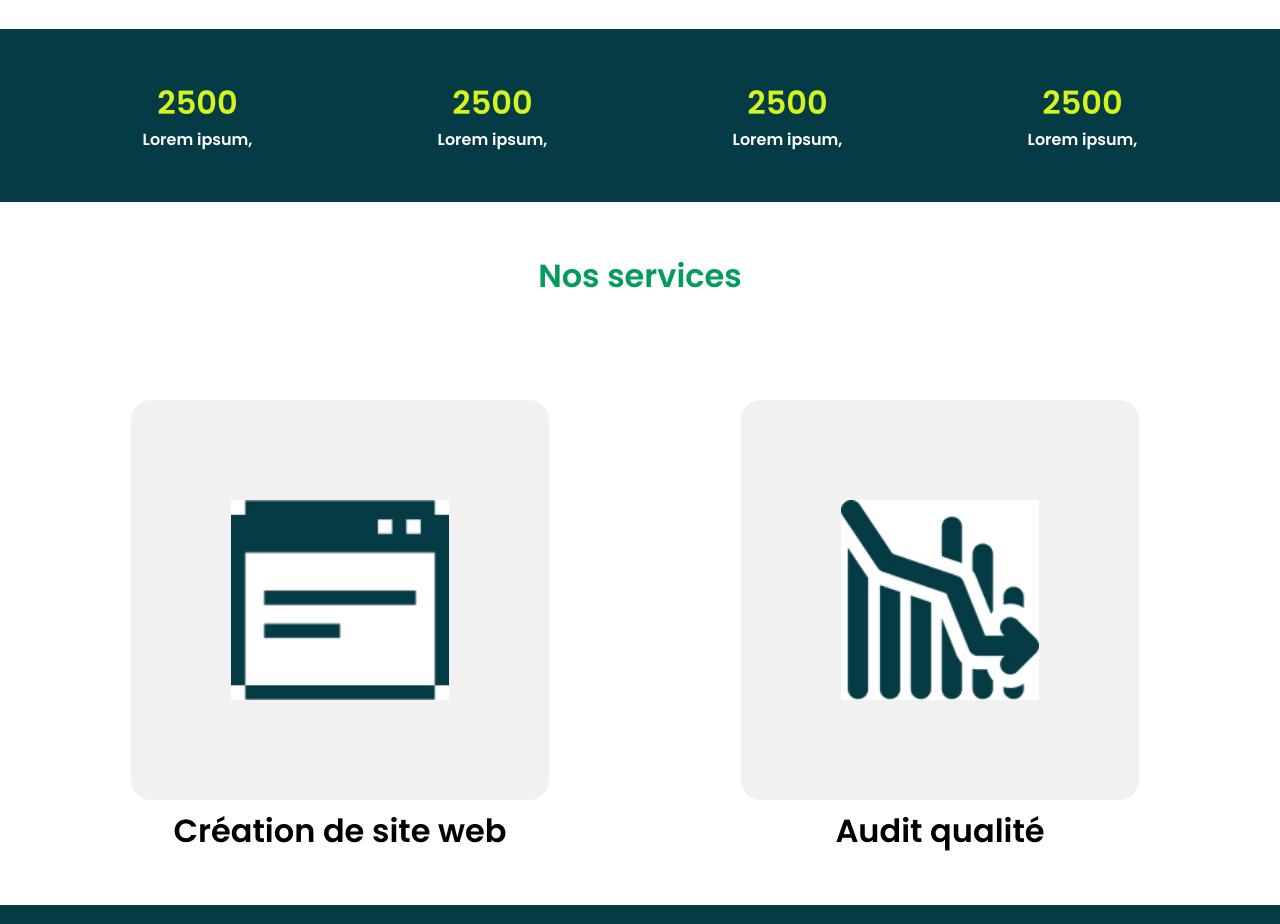
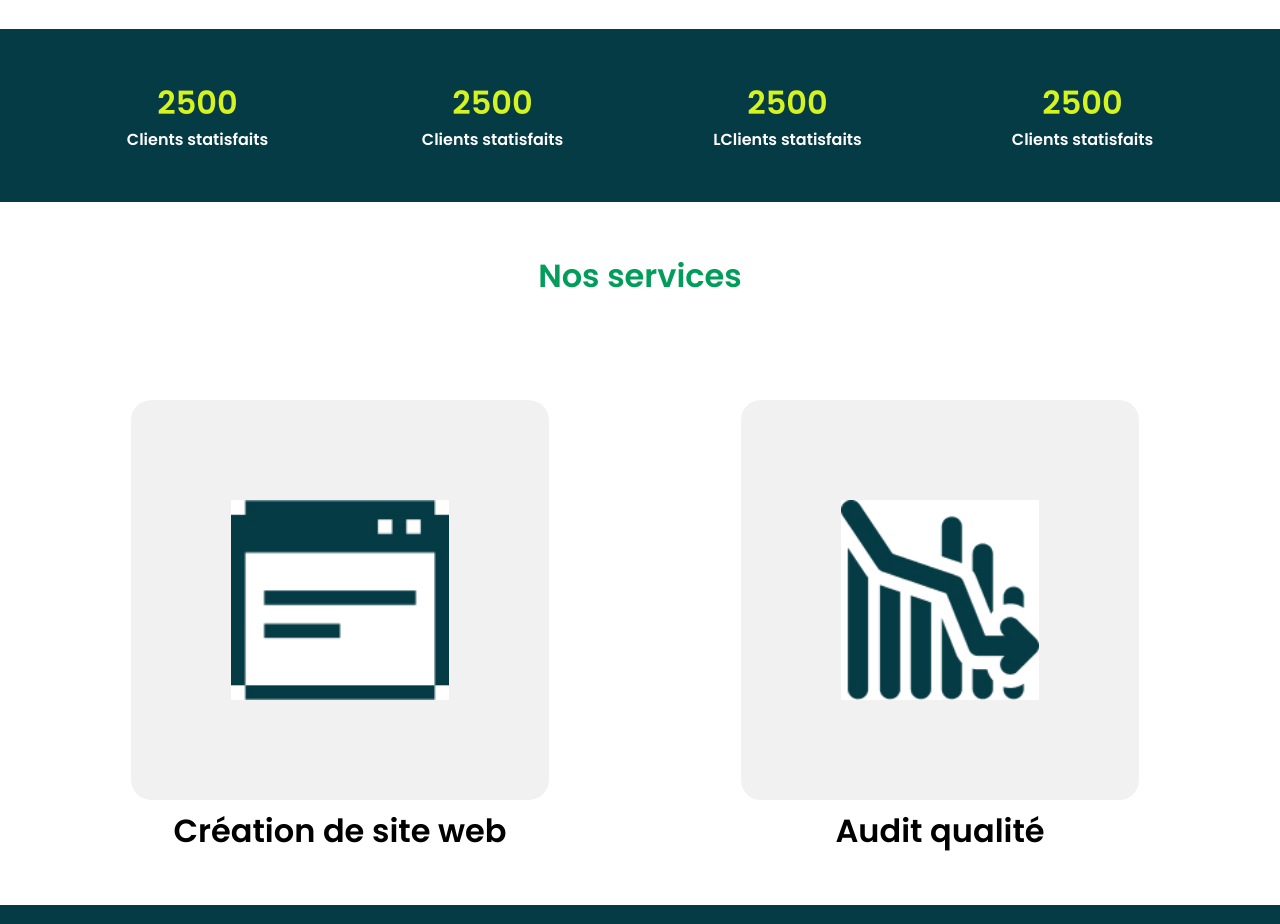
Before and after one commit to Kevin-morice/AgencEco, a plain HTML site: page index.html in a window 1280 px wide. Shown: the part 1400-2324 px from the top of the page. Drawn offline with Linux system fonts and the light colour scheme; a script that the page names is missing.

Commit message:
ajout des clients satisfaits

```diff
--- a/index.html
+++ b/index.html
@@ -85,19 +85,19 @@
             <div class="row">
                 <div class="col-25 col-sm-50">
                     <h4 class="text-g-t jaune">2500</h4>
-                    <div>Lorem ipsum,</div>
+                    <div>Clients statisfaits</div>
                 </div>
                 <div class="col-25 col-sm-50">
                     <h4 class="text-g-t jaune">2500</h4>
-                    <div>Lorem ipsum,</div>
+                    <div>Clients statisfaits</div>
                 </div>
                 <div class="col-25 col-sm-50">
                     <h4 class="text-g-t jaune">2500</h4>
-                    <div>Lorem ipsum,</div>
+                    <div>LClients statisfaits</div>
                 </div>
                 <div class="col-25 col-sm-50">
                     <h4 class="text-g-t jaune">2500</h4>
-                    <div>Lorem ipsum,</div>
+                    <div>Clients statisfaits</div>
                 </div>
             </div>
         </div>
```
